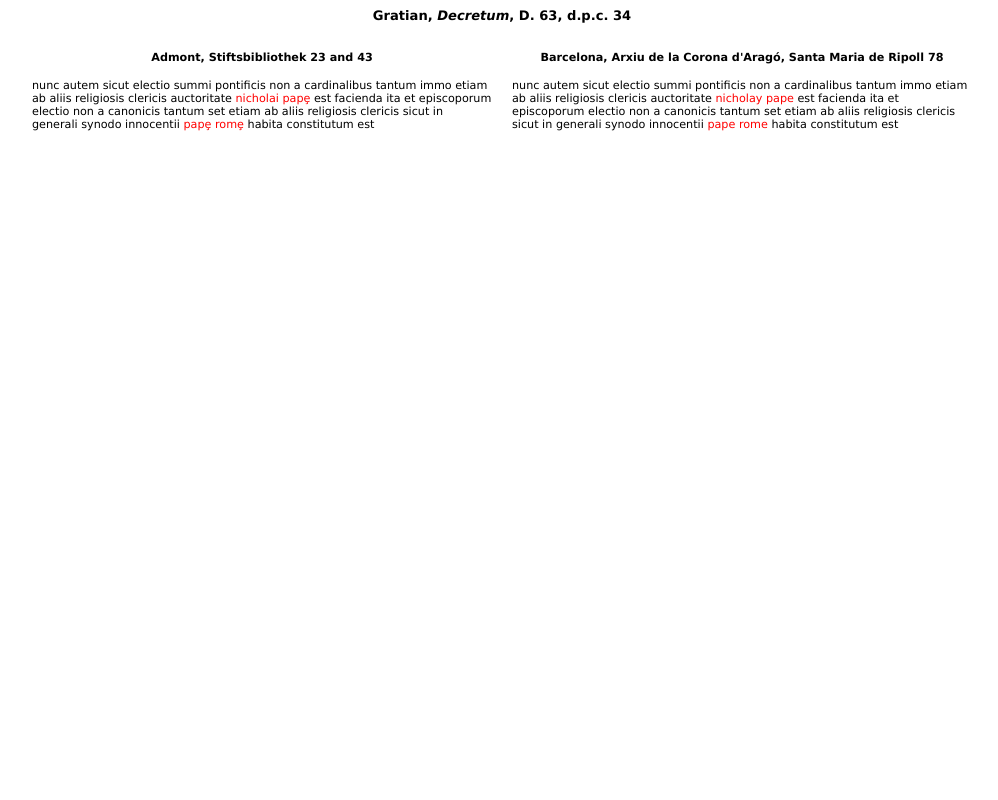
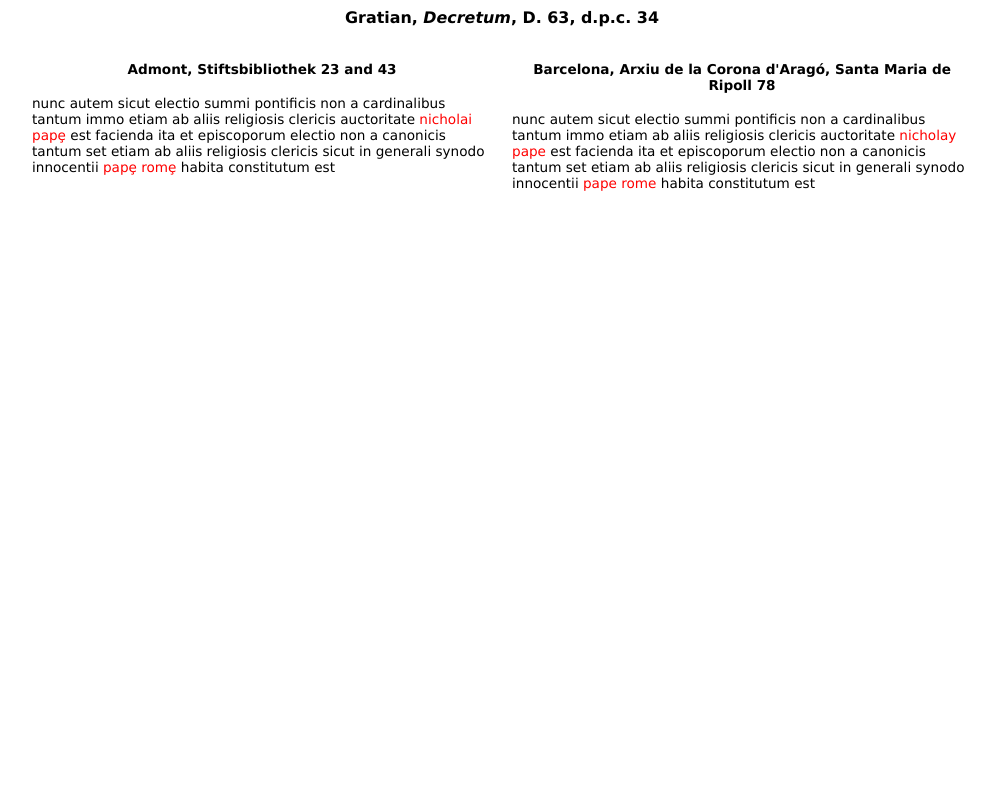
Before and after one commit to decretist/Ingobert2, a Django app: page /demo/ in a window 1280 px wide. Shown: the whole page, without its empty margins (138-1136 px from the left). Run offline with Django 3.2, Linux system fonts and the light colour scheme; data comes from the database, SQL or seed files in the repository.

Commit message:
Increase font-size from 70% to 85%
My vision isn't what it was in 2010 ...

```diff
--- a/ingobert/static/ingobert/ingobert.css
+++ b/ingobert/static/ingobert/ingobert.css
@@ -1,4 +1,4 @@
-body {font-family: Verdana; font-size: 70%}
+body {font-family: Verdana; font-size: 85%}
 .highlight {color:red}
 
 /*
```
